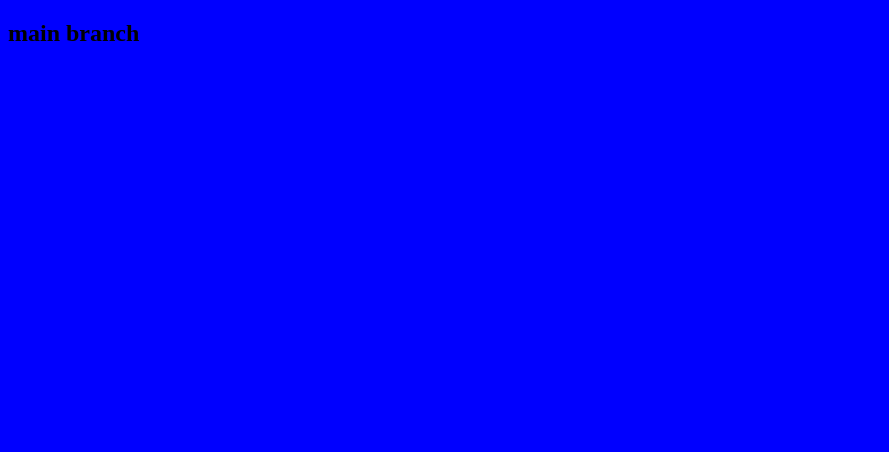
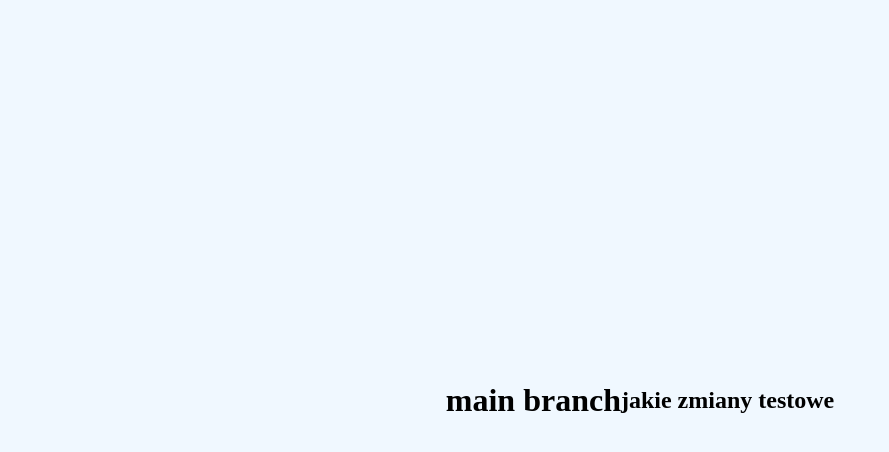
Before and after one commit to Kamill3k/test, a plain HTML site: page index.html in a window 1280 px wide. Shown: the whole page, without its empty margins (0-889 px from the left). Drawn offline with Linux system fonts and the light colour scheme.

Commit message:
added h2 and changed styles

```diff
--- a/index.html
+++ b/index.html
@@ -7,15 +7,13 @@
     <title>Document</title>
     <link rel="stylesheet" href="style.css">
     <style>
-        body {
-            background-color: blue;
-        }
     </style>
 </head>
 
 <body>
 
-<h2>main branch</h2>
+    <h1>main branch</h1>
+    <h2>jakie zmiany testowe</h2>
 
 </body>
 
--- a/style.css
+++ b/style.css
@@ -1,3 +1,13 @@
+* {
+    box-sizing: border-box;
+    margin: 0;
+    padding: 0;
+}
+
 body {
-background-color:yellow;
+    display: flex;
+    justify-content: center;
+    align-items: center;
+    height: 100vh;
+    background-color: aliceblue;
 }
```
Also changed, not shown: 1 other file.
